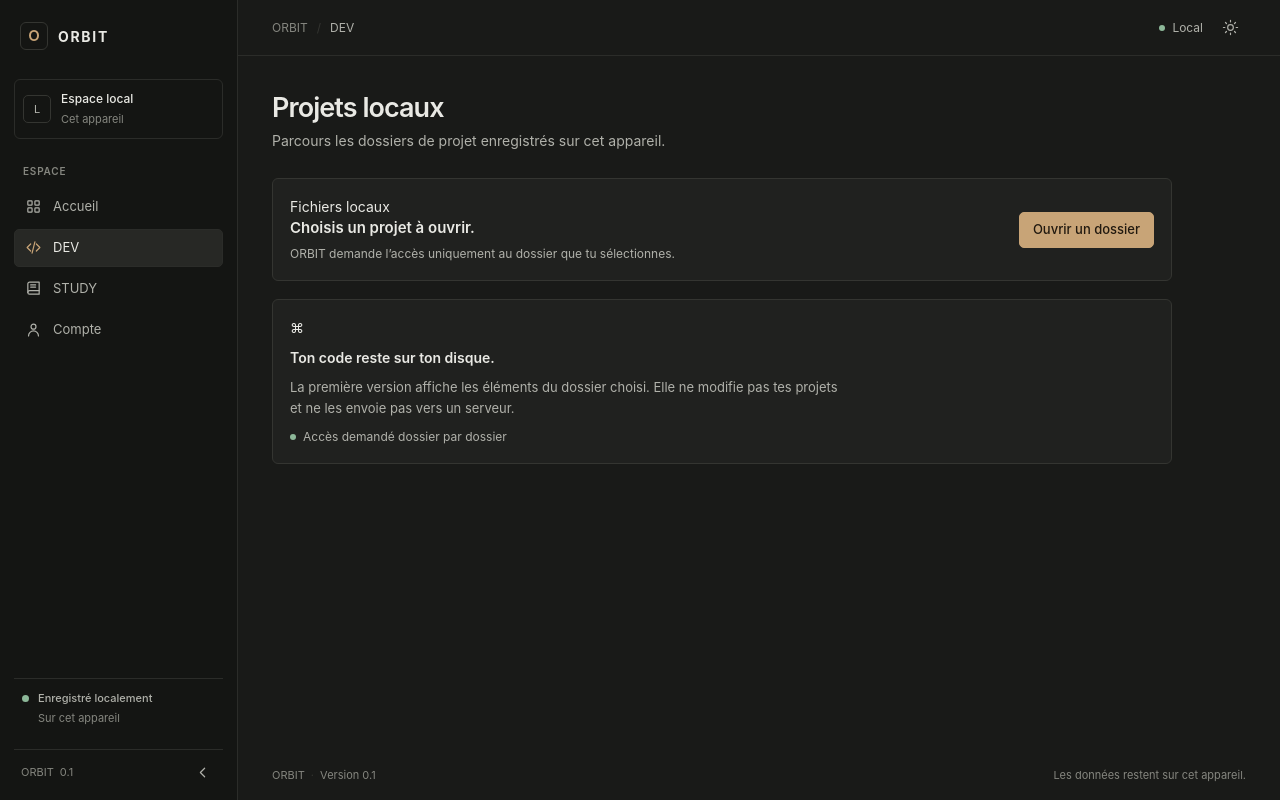
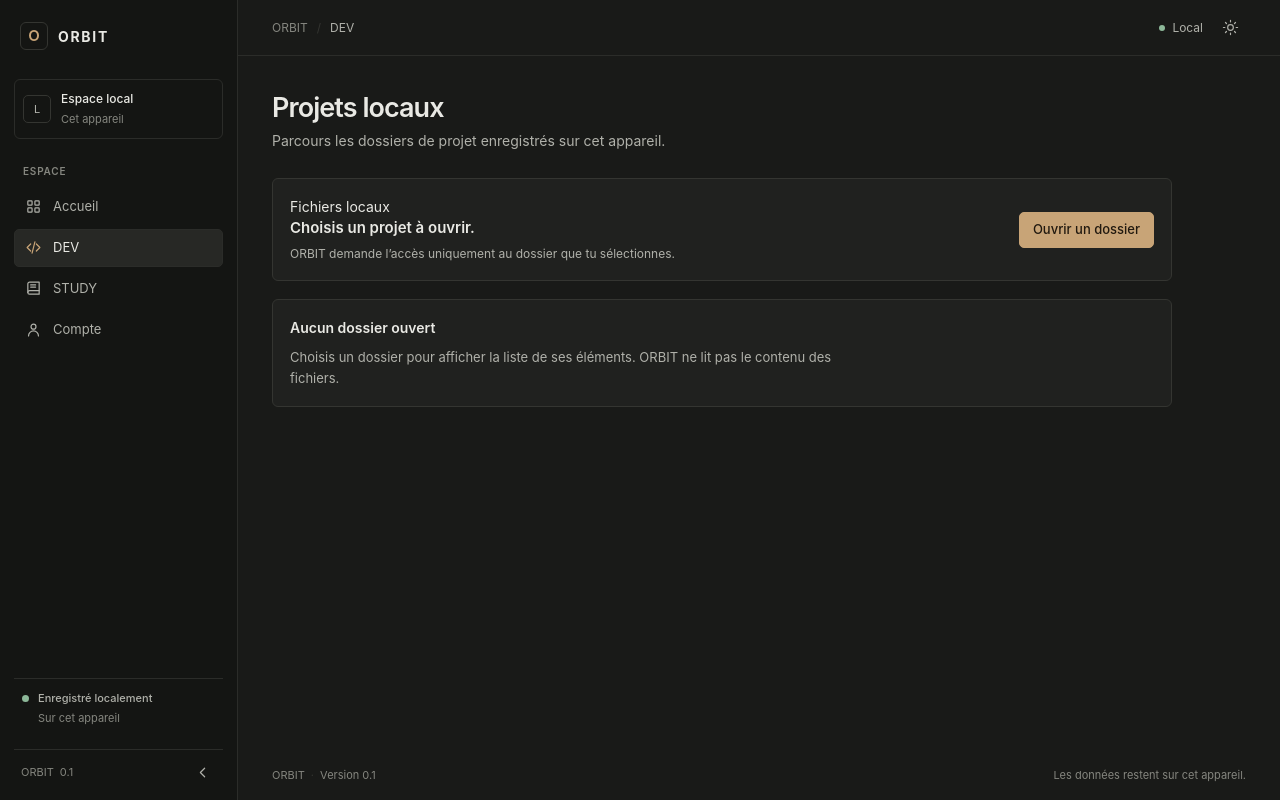
Before and after one commit to tomat0-67/ORBIT, a React (Vite) app in the folder apps/web/: page / in a window 1280 px wide. Both pictures are taken after a click on the button "DEV". Built offline with nearby package versions, Linux system fonts and the light colour scheme.

Commit message:
style: refine DevPanel.tsx interface

```diff
--- a/apps/web/src/modules/dev/DevPanel.tsx
+++ b/apps/web/src/modules/dev/DevPanel.tsx
@@ -53,7 +53,7 @@ export function DevPanel() {
           </div>)}
         </div>
         <p className="task-storage-note">Lecture de la liste uniquement. ORBIT ne modifie ni n’envoie les fichiers.</p>
-      </> : <div className="dev-first-open"><span className="empty-mark"><span aria-hidden="true">⌘</span></span><h3>Ton code reste sur ton disque.</h3><p>La première version affiche les éléments du dossier choisi. Elle ne modifie pas tes projets et ne les envoie pas vers un serveur.</p><span className="local-badge"><i /> Accès demandé dossier par dossier</span></div>}
+      </> : <div className="dev-first-open"><h3>Aucun dossier ouvert</h3><p>Choisis un dossier pour afficher la liste de ses éléments. ORBIT ne lit pas le contenu des fichiers.</p></div>}
     </section>
   )
 }
```
